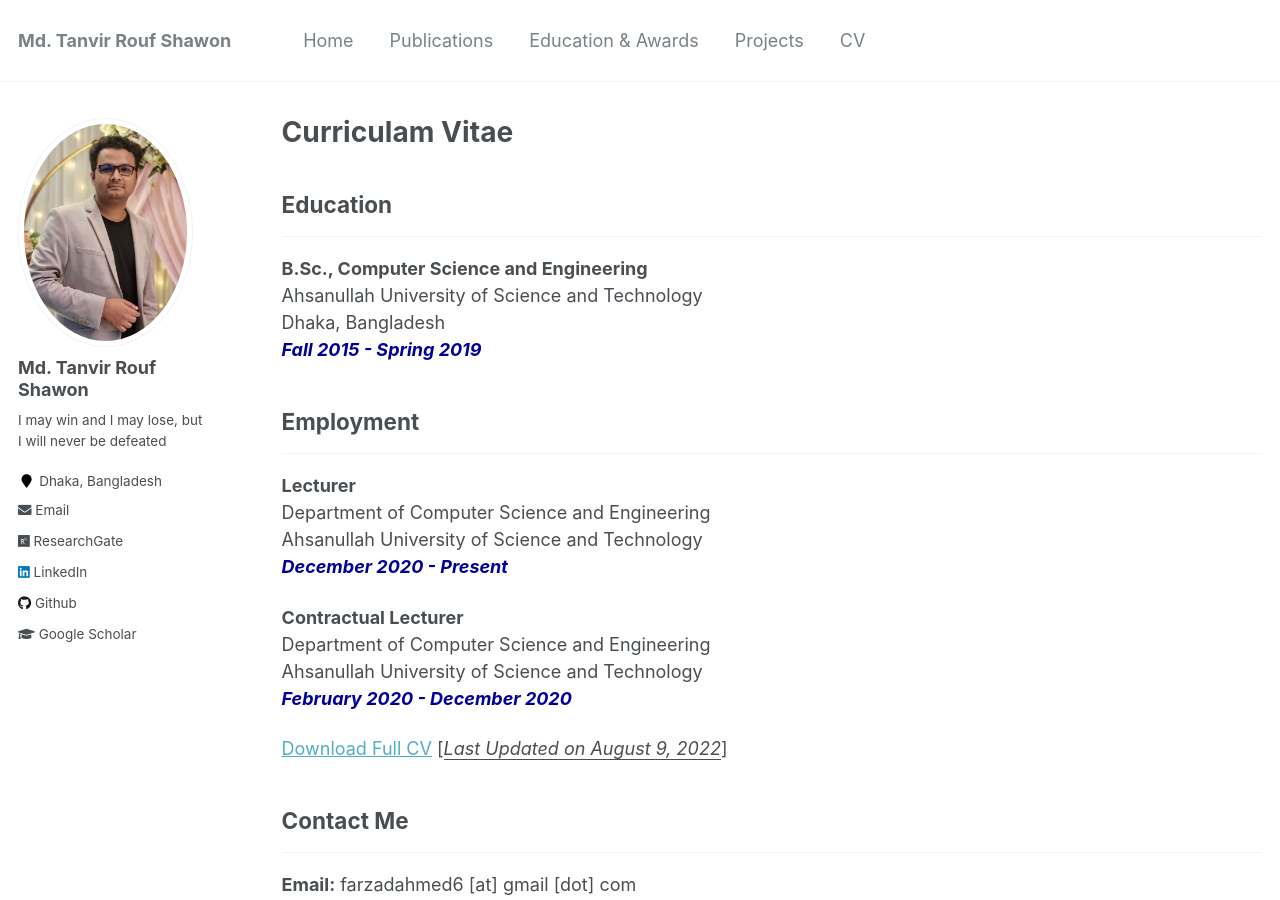
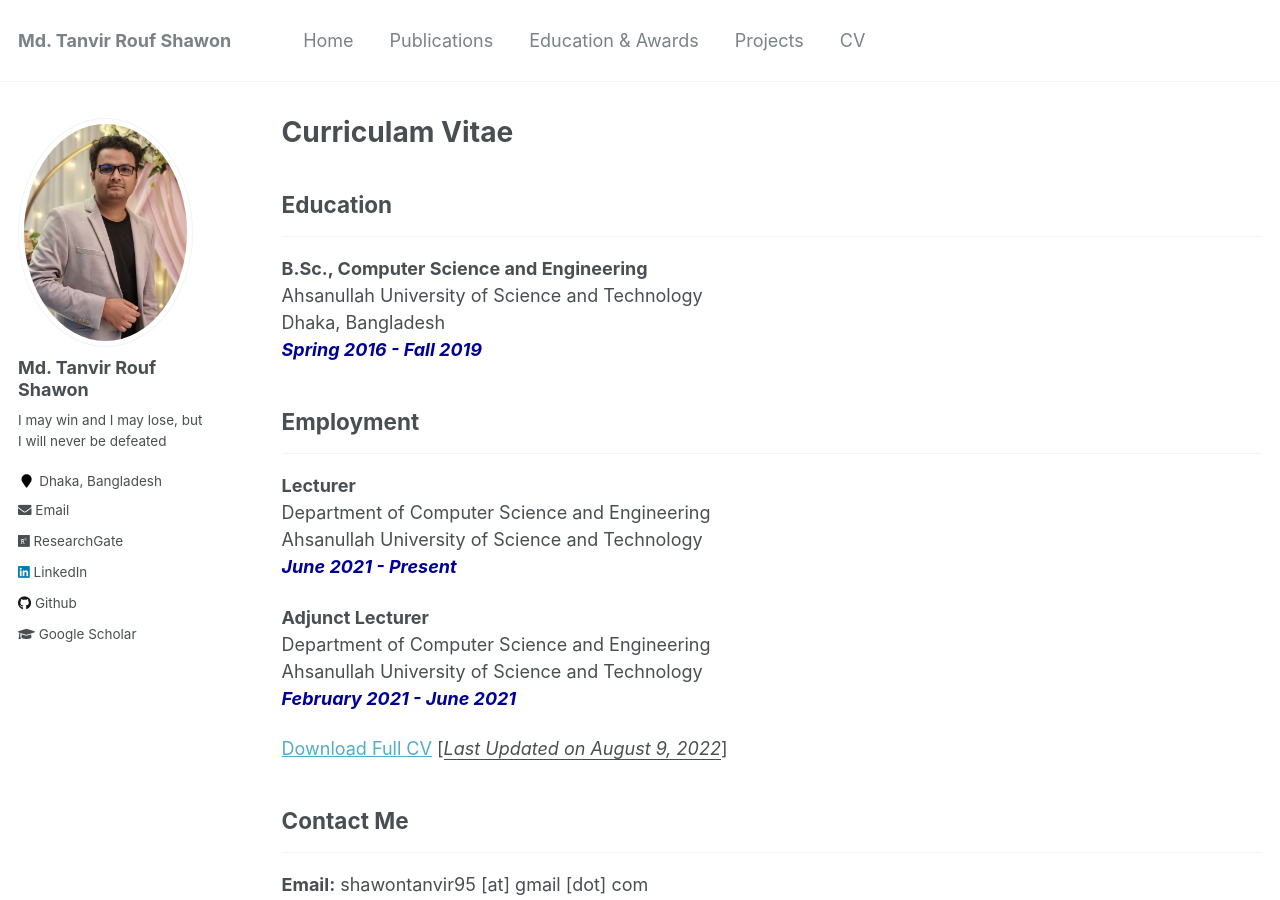
Before and after one commit to shawon-tanvir/shawon-tanvir.github.io, a Jekyll site: the page built from _pages/cv.md, in a window 1280 px wide and 900 px high. Built offline with Jekyll 4.4.1, drawn with Linux system fonts in a browser that asks for light colours.

Commit message:
Update cv.md

```diff
--- a/_pages/cv.md
+++ b/_pages/cv.md
@@ -12,30 +12,30 @@ redirect_from:
 <b>B.Sc., Computer Science and Engineering</b><br />
 Ahsanullah University of Science and Technology<br />
 Dhaka, Bangladesh<br />
-<i style='color:#000099;'>**Fall 2015 - Spring 2019**</i>
+<i style='color:#000099;'>**Spring 2016 - Fall 2019**</i>
 
 ## Employment
 -------------
 <b>Lecturer</b><br />
 Department of Computer Science and Engineering <br/>
 Ahsanullah University of Science and Technology<br />
-<i style='color:#000099;'>**December 2020 - Present**</i><br/>
+<i style='color:#000099;'>**June 2021 - Present**</i><br/>
 
-<b>Contractual Lecturer</b><br />
+<b>Adjunct Lecturer</b><br />
 Department of Computer Science and Engineering <br/>
 Ahsanullah University of Science and Technology<br />
-<i style='color:#000099;'>**February 2020 - December 2020**</i>
+<i style='color:#000099;'>**February 2021 - June 2021**</i>
 
 [Download Full CV](https://farzad-1996.github.io/files/FarzadAhmedCV.pdf) [<ins>*Last Updated on August 9, 2022*</ins>]
 
 ## Contact Me
 -------------
 
-**Email:** farzadahmed6 [at] gmail [dot] com <br />
+**Email:** shawontanvir95 [at] gmail [dot] com <br />
  <br />
-**Website:** [https://farzad-1996.github.io](https://farzad-1996.github.io/) <br />
+**Website:** [https://farzad-1996.github.io](https://shawon-tanvir.github.io/) <br />
 
-You can also find me on [Google Scholar](https://scholar.google.com/citations?user=tFYmHMsAAAAJ&hl=en), [Github](https://github.com/farzad-1996).
+You can also find me on [Google Scholar](https://scholar.google.com/citations?user=jCObHL4AAAAJ&hl=en&oi=ao), [Github](https://github.com/shawon-tanvir).
 
 
 **Address:**
```
